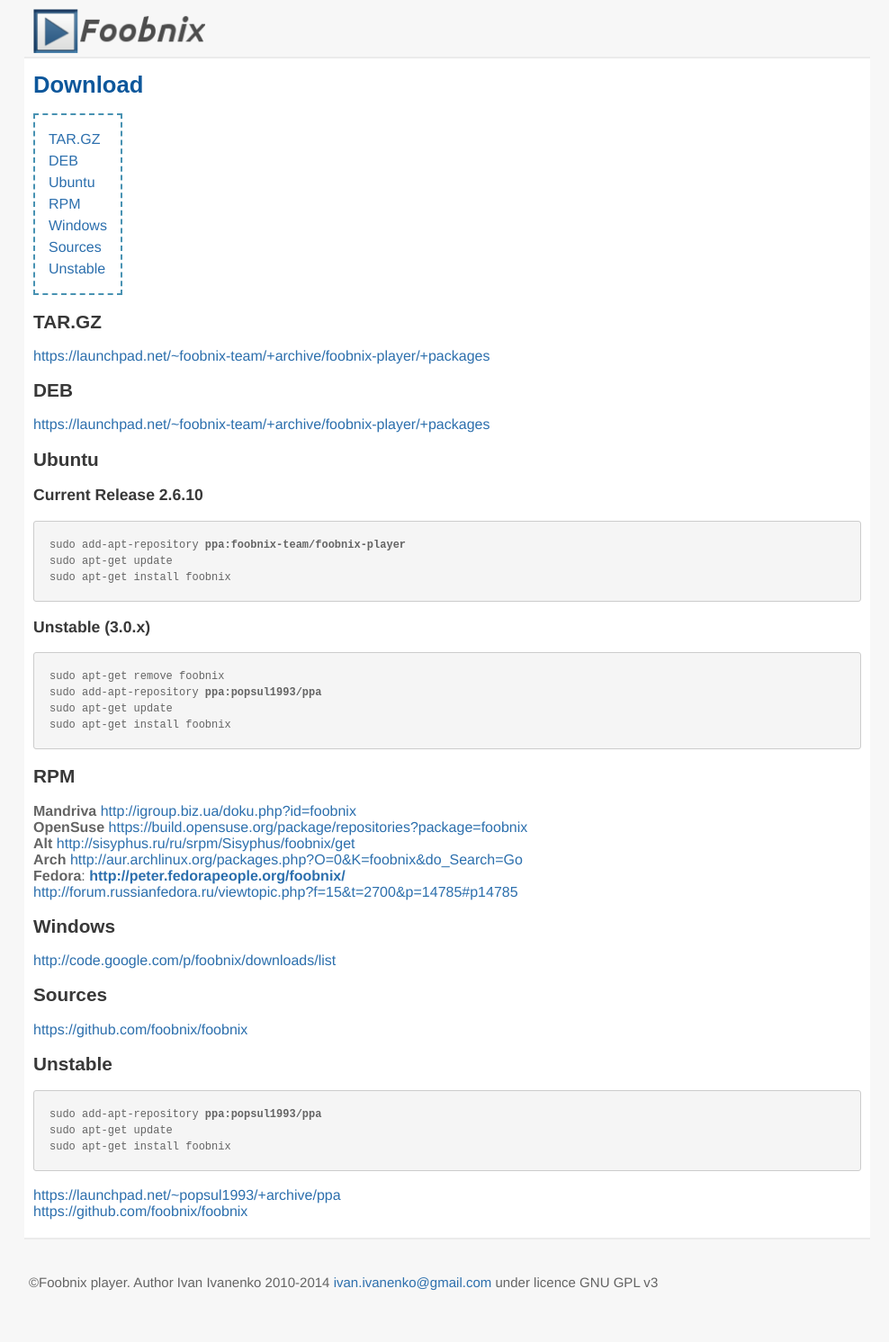
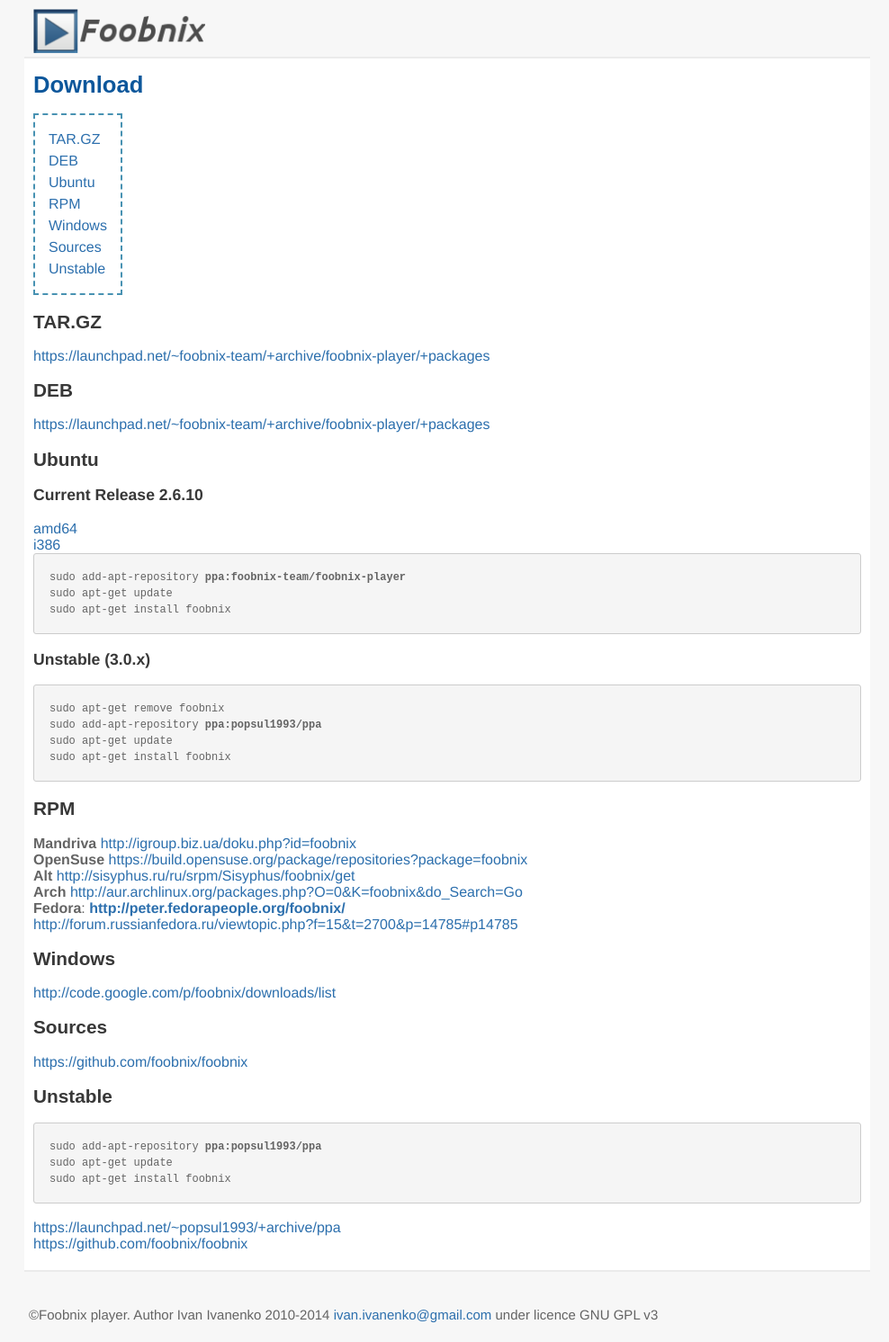
Before and after one commit to foobnix/foobnix.github.io, a Jekyll site: the page built from en/download.html, in a window 1280 px wide. Shown: the whole page at 90% size, without its empty margins (143-1131 px from the left). Built offline with Jekyll 4.4.1, drawn with Linux system fonts in a browser that asks for light colours; some web fonts are replaced; Markdown is read by kramdown in place of the engine named in the settings; before the commit the page ends 1456 px from its top, so only the background shows below that.

Commit message:
update download links

```diff
--- a/en/download.html
+++ b/en/download.html
@@ -25,6 +25,9 @@ title: Download
 
 <h2><a name="ubuntu">Ubuntu</a></h2>
 <h3>Current Release {{site.foobnix_version}}</h3>
+<a href="https://launchpad.net/~foobnix-team/+archive/foobnix-player/+build/4547716/+files/foobnix_2.6.10quantal_amd64.deb">amd64</a><br/>
+<a href="https://launchpad.net/~foobnix-team/+archive/foobnix-player/+build/4547717/+files/foobnix_2.6.10quantal_i386.deb">i386</a><br/>
+
 <pre>
 sudo add-apt-repository <b>ppa:foobnix-team/foobnix-player</b>
 sudo apt-get update
--- a/ru/download.html
+++ b/ru/download.html
@@ -24,6 +24,9 @@ title: Скачать
 
 <h2><a name="ubuntu">Ubuntu</a></h2>
 <h3>Текущий релиз {{site.foobnix_version}}</h3>
+<a href="https://launchpad.net/~foobnix-team/+archive/foobnix-player/+build/4547716/+files/foobnix_2.6.10quantal_amd64.deb">amd64</a><br/>
+<a href="https://launchpad.net/~foobnix-team/+archive/foobnix-player/+build/4547717/+files/foobnix_2.6.10quantal_i386.deb">i386</a><br/>
+
 <pre>
 sudo add-apt-repository <b>ppa:foobnix-team/foobnix-player</b>
 sudo apt-get update
```
